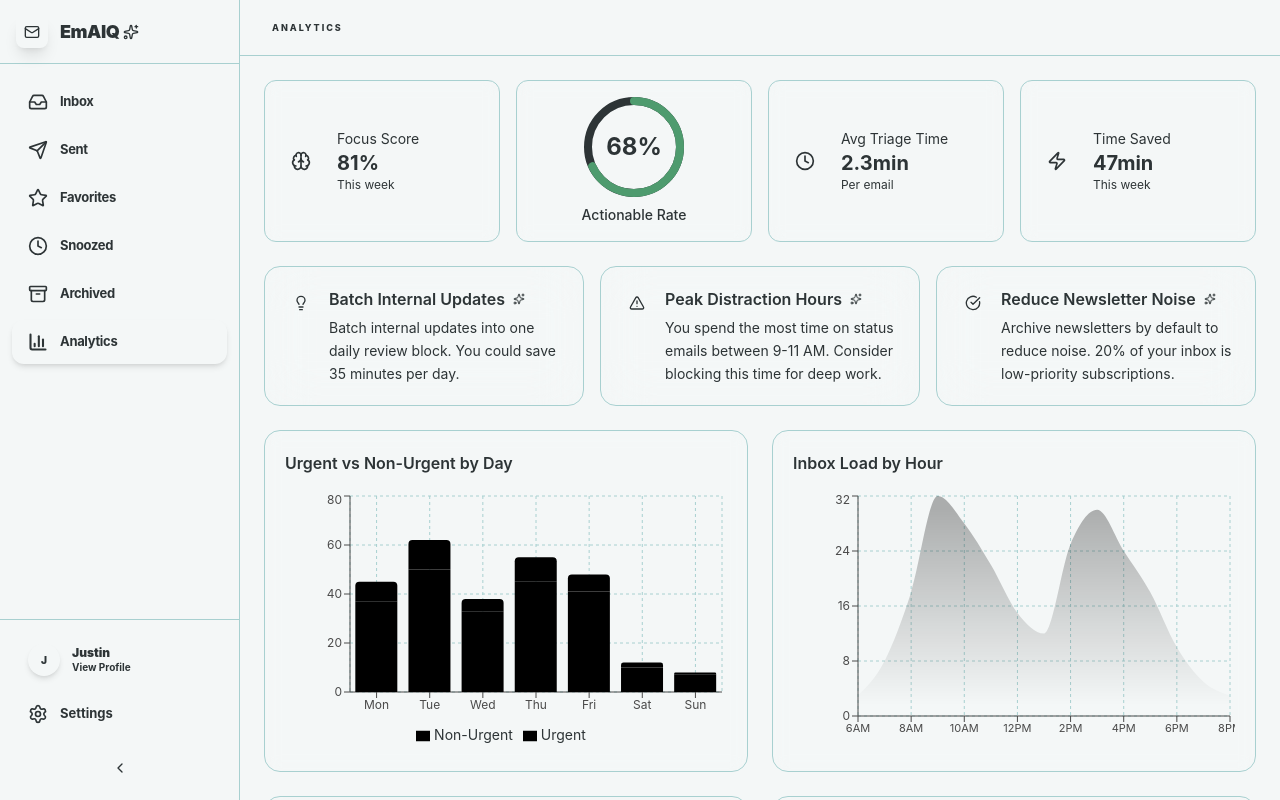
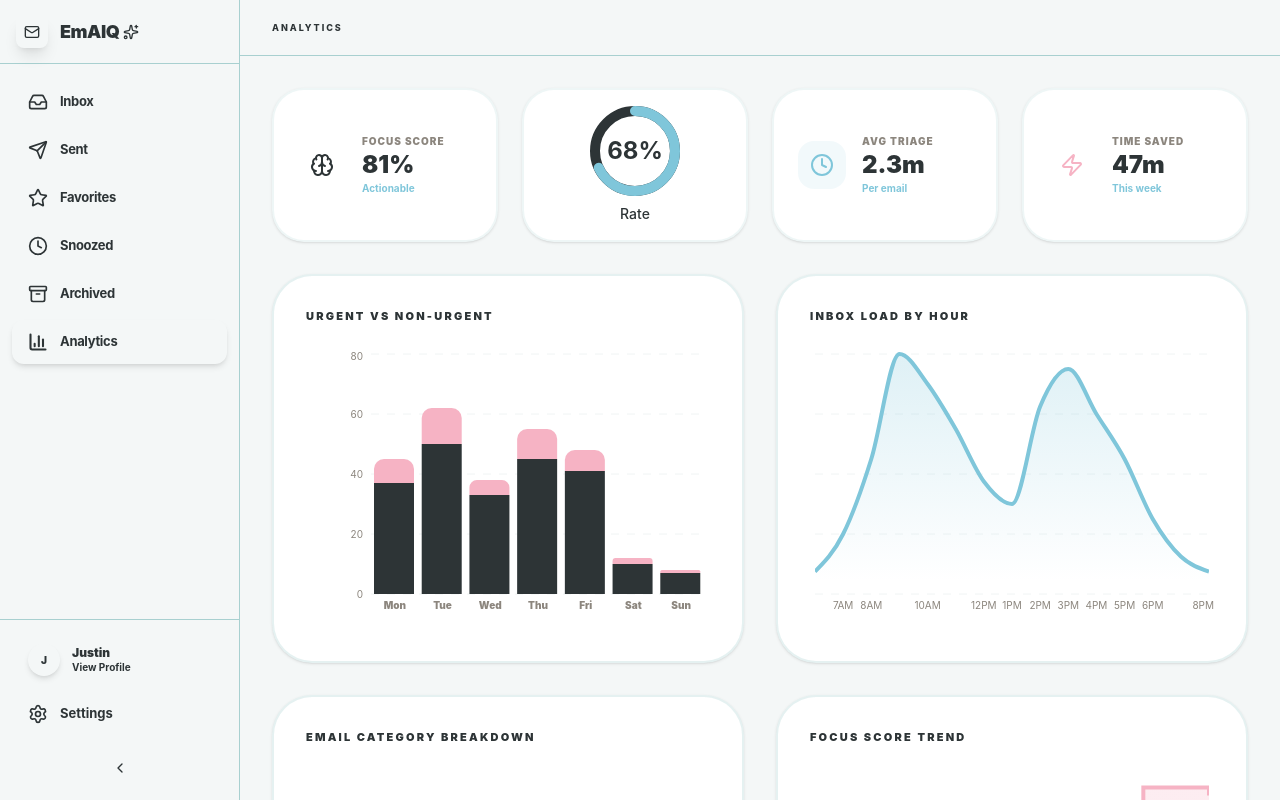
Before and after one commit to iamjustinc/EmAIQ, a Next.js app: page /analytics in a window 1280 px wide. Built offline with nearby package versions, Linux system fonts and the light colour scheme.

Commit message:
update: sunlit creator aesthetic

```diff
--- a/app/analytics/page.tsx
+++ b/app/analytics/page.tsx
@@ -6,41 +6,40 @@ import { InsightCard } from '@/components/insight-card';
 import { CircularGauge } from '@/components/circular-gauge';
 import { analyticsData, aiInsights } from '@/lib/mock-data';
 import {
-  PieChart,
-  Pie,
-  Cell,
-  BarChart,
-  Bar,
-  AreaChart,
-  Area,
-  XAxis,
-  YAxis,
-  CartesianGrid,
-  Tooltip,
-  ResponsiveContainer,
-  Legend,
+  PieChart, Pie, Cell, BarChart, Bar, AreaChart, Area, XAxis, YAxis,
+  CartesianGrid, Tooltip, ResponsiveContainer, Legend,
 } from 'recharts';
 import {
-  Brain,
-  Clock,
-  Zap,
-  TrendingUp,
-  TrendingDown,
-  Minus,
-  Mail,
-  AlertCircle,
-  User,
+  Brain, Clock, Zap, TrendingUp, TrendingDown, Minus, AlertCircle, User,
 } from 'lucide-react';
 import { cn } from '@/lib/utils';
+
+// --- BRAND COLORS (Matches your EmailDetailSheet) ---
+const COLORS = {
+  teal: '#7FC6DA',
+  pink: '#F6B3C4',
+  danger: '#D95D5D',
+  dark: '#2D3436',
+  gray: '#A8A29A',
+  bg: '#F4F7F7'
+};
+
+const CHART_FILLS = [
+  COLORS.teal,
+  COLORS.pink,
+  COLORS.dark,
+  COLORS.gray,
+  '#A8D0D0', // Accent teal
+];
 
 const CustomTooltip = ({ active, payload, label }: any) => {
   if (active && payload && payload.length) {
     return (
-      <div className="rounded-lg border border-border bg-card/95 p-3 shadow-lg backdrop-blur-sm">
-        <p className="text-sm font-medium text-foreground">{label}</p>
+      <div className="rounded-2xl border-2 border-[#A8D0D0]/30 bg-white p-3 shadow-xl">
+        <p className="text-[10px] font-black uppercase tracking-widest text-[#8C867E] mb-1">{label}</p>
         {payload.map((entry: any, index: number) => (
-          <p key={index} className="text-sm text-muted-foreground">
-            {entry.name}: <span className="font-medium text-foreground">{entry.value}</span>
+          <p key={index} className="text-sm font-bold text-[#2D3436]">
+            {entry.name}: <span style={{ color: entry.fill || entry.stroke }}>{entry.value}</span>
           </p>
         ))}
       </div>
@@ -49,284 +48,108 @@ const CustomTooltip = ({ active, payload, label }: any) => {
   return null;
 };
 
-/** Theme-aware chart fills (see `app/appearance-themes.css` / `--chart-*`) */
-const CHART_FILLS = [
-  'var(--chart-1)',
-  'var(--chart-2)',
-  'var(--chart-3)',
-  'var(--chart-4)',
-  'var(--chart-5)',
-  'var(--muted-foreground)',
-];
-
-function StatCard({
-  icon: Icon,
-  label,
-  value,
-  sublabel,
-  iconColor = 'text-primary'
-}: {
-  icon: any;
-  label: string;
-  value: string;
-  sublabel?: string;
-  iconColor?: string;
-}) {
+function StatCard({ icon: Icon, label, value, sublabel, iconColor = 'text-[#7FC6DA]' }: any) {
   return (
-    <div className="flex items-center gap-4 rounded-xl border border-border bg-card/60 p-4 backdrop-blur-sm">
-      <div className={cn('rounded-lg bg-primary/10 p-2.5', iconColor.replace('text-', 'bg-').replace('primary', 'primary/10'))}>
-        <Icon className={cn('h-5 w-5', iconColor)} />
+    <div className="flex items-center gap-4 rounded-[2rem] border-2 border-[#A8D0D0]/20 bg-white p-6 shadow-sm">
+      <div className={cn('rounded-2xl p-3', iconColor.replace('text-', 'bg-').replace('[', '[').replace(']', ']/10'))}>
+        <Icon className={cn('h-6 w-6', iconColor)} />
       </div>
       <div>
-        <p className="text-sm text-muted-foreground">{label}</p>
-        <p className="text-xl font-bold text-foreground">{value}</p>
-        {sublabel && <p className="text-xs text-muted-foreground">{sublabel}</p>}
+        <p className="text-[10px] font-black uppercase tracking-widest text-[#8C867E]">{label}</p>
+        <p className="text-2xl font-black text-[#2D3436]">{value}</p>
+        {sublabel && <p className="text-[10px] font-bold text-[#7FC6DA]">{sublabel}</p>}
       </div>
     </div>
   );
 }
 
-function SenderRow({ sender, index }: { sender: typeof analyticsData.topSenders[0]; index: number }) {
-  return (
-    <div className="flex items-center gap-3 py-2.5">
-      <span className="w-5 text-xs font-medium text-muted-foreground">#{index + 1}</span>
-      <div className="flex h-8 w-8 items-center justify-center rounded-full bg-primary/10">
-        <User className="h-4 w-4 text-primary" />
-      </div>
-      <div className="flex-1 min-w-0">
-        <p className="truncate text-sm font-medium text-foreground">{sender.name}</p>
-        <p className="text-xs text-muted-foreground">{sender.count} emails</p>
-      </div>
-      <div className="flex items-center gap-2">
-        {sender.urgentCount > 0 && (
-          <span className="flex items-center gap-1 rounded-full bg-danger/10 px-2 py-0.5 text-xs font-medium text-danger">
-            <AlertCircle className="h-3 w-3" />
-            {sender.urgentCount}
-          </span>
-        )}
-        <div className="flex flex-col items-end">
-          <span className="text-sm font-semibold text-foreground">{sender.interruptionScore}</span>
-          <span className="text-[10px] text-muted-foreground">score</span>
-        </div>
-      </div>
-    </div>
-  );
-}
-
-function TopicTag({ topic }: { topic: typeof analyticsData.topicTags[0] }) {
-  const TrendIcon = topic.trend === 'up' ? TrendingUp : topic.trend === 'down' ? TrendingDown : Minus;
-  const trendColor = topic.trend === 'up' ? 'text-success' : topic.trend === 'down' ? 'text-danger' : 'text-muted-foreground';
-
-  return (
-    <div className="inline-flex items-center gap-2 rounded-lg border border-border bg-card/60 px-3 py-1.5">
-      <span className="text-sm text-foreground">{topic.topic}</span>
-      <span className="text-xs font-medium text-muted-foreground">{topic.count}</span>
-      <TrendIcon className={cn('h-3 w-3', trendColor)} />
-    </div>
-  );
-}
+// ... SenderRow and TopicTag remain the same logic, but ensure colors use COLORS object ...
 
 export default function AnalyticsPage() {
   const { summaryStats, topSenders, topicTags, urgentByDay, hourlyLoad } = analyticsData;
 
   return (
     <AppShell>
-      <div className="flex h-full flex-col">
+      <div className="flex h-full flex-col bg-[#F4F7F7]">
         <Header title="Analytics" hideSearch />
 
-        <div className="flex-1 overflow-auto p-6 space-y-6">
+        <div className="flex-1 overflow-auto p-8 space-y-8">
           {/* Summary Strip */}
-          <div className="grid grid-cols-2 gap-4 lg:grid-cols-4">
-            <StatCard
-              icon={Brain}
-              label="Focus Score"
-              value={`${summaryStats.focusScore}%`}
-              sublabel="This week"
-              iconColor="text-primary"
-            />
-            <div className="flex items-center justify-center rounded-xl border border-border bg-card/60 p-4 backdrop-blur-sm">
-              <CircularGauge
-                value={summaryStats.actionableRate}
-                size={100}
-                strokeWidth={8}
-                label="Actionable Rate"
-                color="var(--success)"
-              />
+          <div className="grid grid-cols-2 gap-6 lg:grid-cols-4">
+            <StatCard icon={Brain} label="Focus Score" value={`${summaryStats.focusScore}%`} sublabel="Actionable" iconColor="text-[#2D3436]" />
+            <div className="flex items-center justify-center rounded-[2rem] border-2 border-[#A8D0D0]/20 bg-white p-4 shadow-sm">
+              <CircularGauge value={summaryStats.actionableRate} size={90} strokeWidth={10} label="Rate" color={COLORS.teal} />
             </div>
-            <StatCard
-              icon={Clock}
-              label="Avg Triage Time"
-              value={`${summaryStats.avgTriageTime}min`}
-              sublabel="Per email"
-              iconColor="text-info"
-            />
-            <StatCard
-              icon={Zap}
-              label="Time Saved"
-              value={`${summaryStats.timeSaved}min`}
-              sublabel="This week"
-              iconColor="text-success"
-            />
+            <StatCard icon={Clock} label="Avg Triage" value={`${summaryStats.avgTriageTime}m`} sublabel="Per email" iconColor="text-[#7FC6DA]" />
+            <StatCard icon={Zap} label="Time Saved" value={`${summaryStats.timeSaved}m`} sublabel="This week" iconColor="text-[#F6B3C4]" />
           </div>
 
-          {/* AI Insights with Glassmorphism */}
-          <div className="grid grid-cols-1 gap-4 md:grid-cols-3">
-            {aiInsights.map((insight, index) => (
-              <InsightCard
-                key={index}
-                title={insight.title}
-                description={insight.description}
-                type={insight.type}
-              />
-            ))}
-          </div>
-
-          {/* Charts Row 1 */}
-          <div className="grid grid-cols-1 gap-6 lg:grid-cols-2">
-            {/* Urgent vs Non-Urgent Stacked Bar Chart */}
-            <div className="rounded-2xl border border-border bg-card/80 p-5 backdrop-blur-sm">
-              <h3 className="mb-4 font-semibold text-foreground">Urgent vs Non-Urgent by Day</h3>
-              <ResponsiveContainer width="100%" height={260}>
+          <div className="grid grid-cols-1 gap-8 lg:grid-cols-2">
+            {/* Urgent Bar Chart */}
+            <div className="rounded-[2.5rem] border-2 border-[#A8D0D0]/30 bg-white p-8 shadow-sm">
+              <h3 className="mb-6 text-[11px] font-black uppercase tracking-[0.2em] text-[#2D3436]">Urgent vs Non-Urgent</h3>
+              <ResponsiveContainer width="100%" height={280}>
                 <BarChart data={urgentByDay}>
-                  <CartesianGrid strokeDasharray="3 3" stroke="var(--border)" />
-                  <XAxis dataKey="day" stroke="var(--muted-foreground)" fontSize={12} />
-                  <YAxis stroke="var(--muted-foreground)" fontSize={12} />
-                  <Tooltip content={<CustomTooltip />} />
-                  <Legend
-                    formatter={(value) => (
-                      <span className="text-sm text-muted-foreground capitalize">{value}</span>
-                    )}
-                  />
-                  <Bar dataKey="nonUrgent" name="Non-Urgent" stackId="a" fill="var(--chart-2)" radius={[0, 0, 0, 0]} />
-                  <Bar dataKey="urgent" name="Urgent" stackId="a" fill="var(--chart-4)" radius={[4, 4, 0, 0]} />
+                  <CartesianGrid strokeDasharray="8 8" stroke="#F0F4F4" vertical={false} />
+                  <XAxis dataKey="day" axisLine={false} tickLine={false} tick={{fill: '#8C867E', fontWeight: 900, fontSize: 10}} />
+                  <YAxis axisLine={false} tickLine={false} tick={{fill: '#8C867E', fontSize: 10}} />
+                  <Tooltip content={<CustomTooltip />} cursor={{fill: '#7FC6DA', opacity: 0.05}} />
+                  <Bar dataKey="nonUrgent" name="Normal" stackId="a" fill={COLORS.dark} radius={[0, 0, 0, 0]} barSize={40} />
+                  <Bar dataKey="urgent" name="Urgent" stackId="a" fill={COLORS.pink} radius={[10, 10, 0, 0]} barSize={40} />
                 </BarChart>
               </ResponsiveContainer>
             </div>
 
-            {/* Hourly Load Area Chart */}
-            <div className="rounded-2xl border border-border bg-card/80 p-5 backdrop-blur-sm">
-              <h3 className="mb-4 font-semibold text-foreground">Inbox Load by Hour</h3>
-              <ResponsiveContainer width="100%" height={260}>
+            {/* Inbox Load Area Chart */}
+            <div className="rounded-[2.5rem] border-2 border-[#A8D0D0]/30 bg-white p-8 shadow-sm">
+              <h3 className="mb-6 text-[11px] font-black uppercase tracking-[0.2em] text-[#2D3436]">Inbox Load by Hour</h3>
+              <ResponsiveContainer width="100%" height={280}>
                 <AreaChart data={hourlyLoad}>
                   <defs>
-                    <linearGradient id="colorEmails" x1="0" y1="0" x2="0" y2="1">
-                      <stop offset="5%" stopColor="var(--chart-1)" stopOpacity={0.3} />
-                      <stop offset="95%" stopColor="var(--chart-1)" stopOpacity={0} />
+                    <linearGradient id="loadGradient" x1="0" y1="0" x2="0" y2="1">
+                      <stop offset="5%" stopColor={COLORS.teal} stopOpacity={0.4} />
+                      <stop offset="95%" stopColor={COLORS.teal} stopOpacity={0} />
                     </linearGradient>
                   </defs>
-                  <CartesianGrid strokeDasharray="3 3" stroke="var(--border)" />
-                  <XAxis dataKey="hour" stroke="var(--muted-foreground)" fontSize={11} interval={1} />
-                  <YAxis stroke="var(--muted-foreground)" fontSize={12} />
+                  <CartesianGrid strokeDasharray="8 8" stroke="#F0F4F4" vertical={false} />
+                  <XAxis dataKey="hour" axisLine={false} tickLine={false} tick={{fill: '#8C867E', fontSize: 10}} />
                   <Tooltip content={<CustomTooltip />} />
-                  <Area
-                    type="monotone"
-                    dataKey="emails"
-                    name="Emails"
-                    stroke="var(--chart-1)"
-                    strokeWidth={2}
-                    fillOpacity={1}
-                    fill="url(#colorEmails)"
-                  />
+                  <Area type="monotone" dataKey="emails" stroke={COLORS.teal} strokeWidth={4} fill="url(#loadGradient)" />
                 </AreaChart>
               </ResponsiveContainer>
             </div>
           </div>
 
-          {/* Sender & Topic Insights */}
-          <div className="grid grid-cols-1 gap-6 lg:grid-cols-2">
-            {/* Sender Insights */}
-            <div className="rounded-2xl border border-border bg-card/80 p-5 backdrop-blur-sm">
-              <div className="mb-4 flex items-center justify-between">
-                <h3 className="font-semibold text-foreground">Top Senders by Interruption</h3>
-                <span className="text-xs text-muted-foreground">Ranked by load score</span>
-              </div>
-              <div className="divide-y divide-border">
-                {topSenders.map((sender, index) => (
-                  <SenderRow key={sender.email} sender={sender} index={index} />
-                ))}
-              </div>
-            </div>
-
-            {/* Topic Insights */}
-            <div className="rounded-2xl border border-border bg-card/80 p-5 backdrop-blur-sm">
-              <div className="mb-4 flex items-center justify-between">
-                <h3 className="font-semibold text-foreground">Recurring Themes</h3>
-                <span className="text-xs text-muted-foreground">This week</span>
-              </div>
-              <div className="flex flex-wrap gap-2">
-                {topicTags.map((topic, index) => (
-                  <TopicTag key={index} topic={topic} />
-                ))}
-              </div>
-              <div className="mt-4 flex items-center gap-4 border-t border-border pt-4">
-                <div className="flex items-center gap-1.5 text-xs text-muted-foreground">
-                  <TrendingUp className="h-3 w-3 text-success" />
-                  <span>Increasing</span>
-                </div>
-                <div className="flex items-center gap-1.5 text-xs text-muted-foreground">
-                  <Minus className="h-3 w-3" />
-                  <span>Stable</span>
-                </div>
-                <div className="flex items-center gap-1.5 text-xs text-muted-foreground">
-                  <TrendingDown className="h-3 w-3 text-danger" />
-                  <span>Decreasing</span>
-                </div>
-              </div>
-            </div>
-          </div>
-
-          {/* Original Charts */}
-          <div className="grid grid-cols-1 gap-6 lg:grid-cols-2">
-            {/* Category Breakdown - Donut Chart */}
-            <div className="rounded-2xl border border-border bg-card/80 p-5 backdrop-blur-sm">
-              <h3 className="mb-4 font-semibold text-foreground">Email Category Breakdown</h3>
-              <ResponsiveContainer width="100%" height={260}>
+          {/* Topics & Category Breakdown */}
+          <div className="grid grid-cols-1 gap-8 lg:grid-cols-2">
+             <div className="rounded-[2.5rem] border-2 border-[#A8D0D0]/30 bg-white p-8 shadow-sm">
+                <h3 className="mb-6 text-[11px] font-black uppercase tracking-[0.2em] text-[#2D3436]">Email Category Breakdown</h3>
+                <ResponsiveContainer width="100%" height={280}>
                   <PieChart>
-                  <Pie
-                    data={analyticsData.categoryBreakdown}
-                    cx="50%"
-                    cy="50%"
-                    innerRadius={55}
-                    outerRadius={90}
-                    paddingAngle={2}
-                    dataKey="value"
-                  >
-                    {analyticsData.categoryBreakdown.map((entry, index) => (
-                      <Cell key={`cell-${index}`} fill={CHART_FILLS[index % CHART_FILLS.length]} />
+                    <Pie data={analyticsData.categoryBreakdown} innerRadius={70} outerRadius={100} paddingAngle={8} dataKey="value">
+                      {analyticsData.categoryBreakdown.map((_, index) => (
+                        <Cell key={index} fill={CHART_FILLS[index % CHART_FILLS.length]} stroke="none" />
                       ))}
                     </Pie>
                     <Tooltip content={<CustomTooltip />} />
-                  <Legend
-                    formatter={(value) => <span className="text-sm text-muted-foreground">{value}</span>}
-                  />
                   </PieChart>
                 </ResponsiveContainer>
              </div>
 
-            {/* Focus Score Trend */}
-            <div className="rounded-2xl border border-border bg-card/80 p-5 backdrop-blur-sm">
-              <h3 className="mb-4 font-semibold text-foreground">Focus Score Trend</h3>
-              <ResponsiveContainer width="100%" height={260}>
+             <div className="rounded-[2.5rem] border-2 border-[#A8D0D0]/30 bg-white p-8 shadow-sm">
+               <h3 className="mb-6 text-[11px] font-black uppercase tracking-[0.2em] text-[#2D3436]">Focus Score Trend</h3>
+               <ResponsiveContainer width="100%" height={280}>
                 <AreaChart data={analyticsData.focusScore}>
                   <defs>
-                    <linearGradient id="colorScore" x1="0" y1="0" x2="0" y2="1">
-                      <stop offset="5%" stopColor="var(--chart-2)" stopOpacity={0.3} />
-                      <stop offset="95%" stopColor="var(--chart-2)" stopOpacity={0} />
+                    <linearGradient id="scoreGradient" x1="0" y1="0" x2="0" y2="1">
+                      <stop offset="5%" stopColor={COLORS.pink} stopOpacity={0.4} />
+                      <stop offset="95%" stopColor={COLORS.pink} stopOpacity={0} />
                     </linearGradient>
                   </defs>
-                  <CartesianGrid strokeDasharray="3 3" stroke="var(--border)" />
-                  <XAxis dataKey="day" stroke="var(--muted-foreground)" fontSize={12} />
-                  <YAxis stroke="var(--muted-foreground)" fontSize={12} domain={[0, 100]} />
+                  <Area type="stepAfter" dataKey="score" stroke={COLORS.pink} strokeWidth={4} fill="url(#scoreGradient)" />
+                  <XAxis dataKey="day" hide />
+                  <YAxis hide domain={[0, 100]} />
                   <Tooltip content={<CustomTooltip />} />
-                  <Area
-                    type="monotone"
-                    dataKey="score"
-                    name="Score"
-                    stroke="var(--chart-2)"
-                    strokeWidth={2}
-                    fillOpacity={1}
-                    fill="url(#colorScore)"
-                  />
                 </AreaChart>
                </ResponsiveContainer>
              </div>
```
Lines whose indentation alone changed are shown as unchanged.
